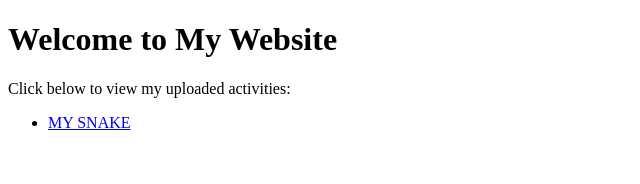
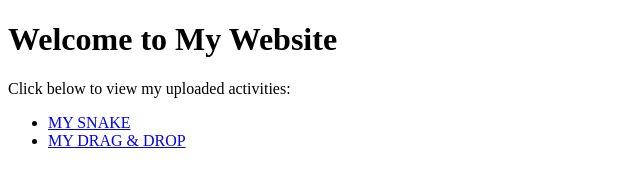
Before and after one commit to sarminqt/leponwebsite, a plain HTML site: page index.html in a window 1280 px wide. Shown: the whole page, without its empty margins (0-640 px from the left). Drawn offline with Linux system fonts and the light colour scheme.

Commit message:
Update index.html

```diff
--- a/index.html
+++ b/index.html
@@ -11,6 +11,7 @@
 
     <ul>
         <li><a href="SNAKE.HTML" target="_blank">MY SNAKE</a></li>
+        <li><a href="drag & drop.html" target="_blank">MY DRAG & DROP</a></li>
 
     </ul>
 
```
